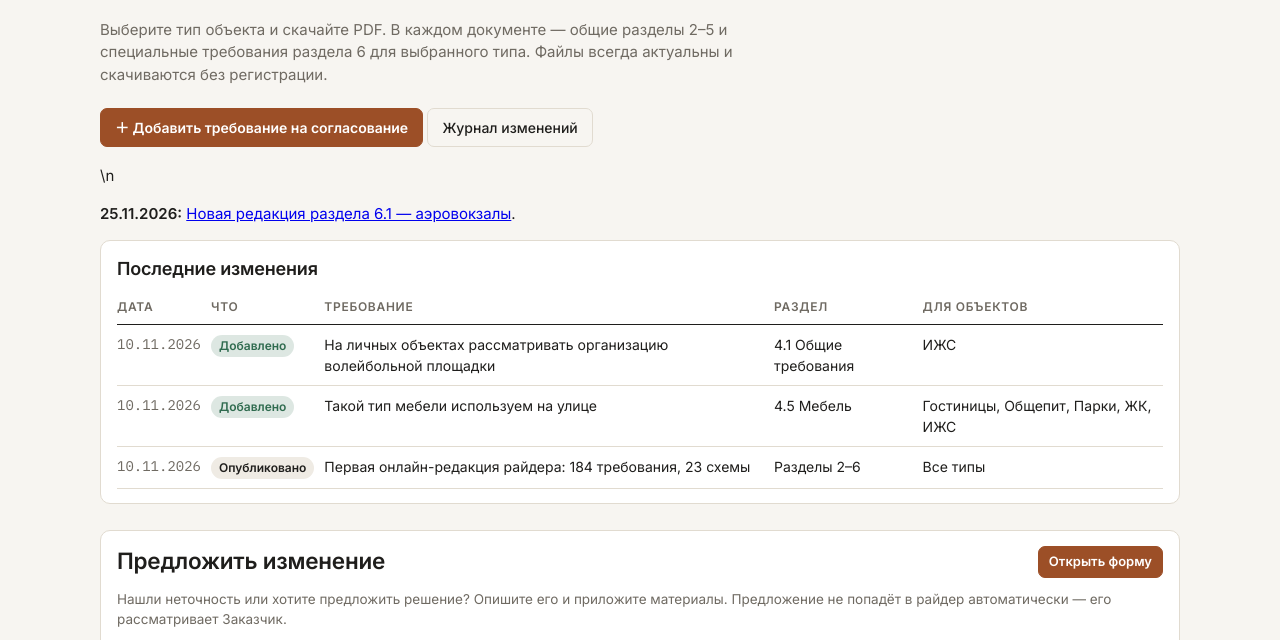
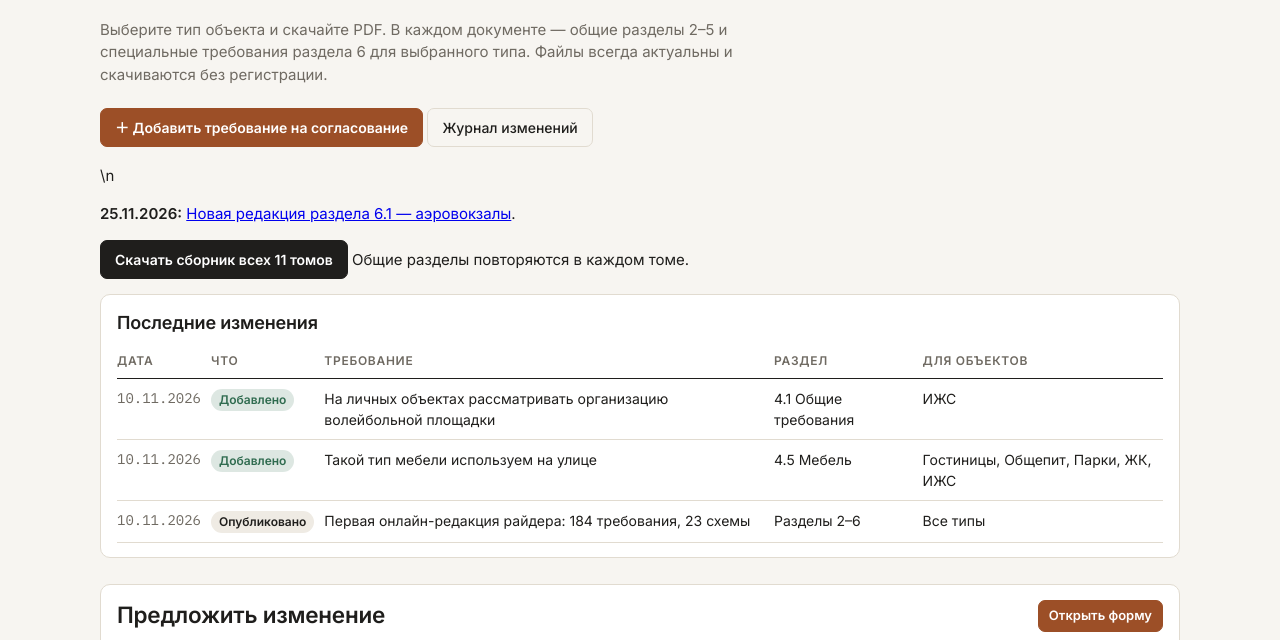
Before and after one commit to rider-docs/Rider, a plain HTML site: page index.html in a window 1280 px wide. Shown: the part 146-786 px from the top of the page. Drawn offline with Linux system fonts and the light colour scheme.

Commit message:
Expose consolidated collection of all rider volumes

```diff
--- a/index.html
+++ b/index.html
@@ -91,7 +91,8 @@ a.btn { text-decoration: none; display: inline-block; }
 <div class="wrap">
 <header class="top"><div><div class="kicker">Райдер на проектирование · инструкция по применению</div><h1>Требования к проектированию объектов</h1><div class="meta">Редакция от 25.11.2026</div></div></header>
 <p class="intro">Выберите тип объекта и скачайте PDF. В каждом документе — общие разделы 2–5 и специальные требования раздела 6 для выбранного типа. Файлы всегда актуальны и скачиваются без регистрации.</p>
-<p style="margin:18px 0"><a class="btn acc" href="add.html" style="display:inline-block;text-decoration:none">＋ Добавить требование на согласование</a> <a class="btn ghost" href="#log" style="display:inline-block;text-decoration:none">Журнал изменений</a></p>\n<p><b>25.11.2026:</b> <a href="pdf/rider-6-1-aerovokzaly-20261125.pdf" download>Новая редакция раздела 6.1 — аэровокзалы</a>.</p><section class="log" id="log"><div class="loghead"><h2>Последние изменения</h2></div>
+<p style="margin:18px 0"><a class="btn acc" href="add.html" style="display:inline-block;text-decoration:none">＋ Добавить требование на согласование</a> <a class="btn ghost" href="#log" style="display:inline-block;text-decoration:none">Журнал изменений</a></p>\n<p><b>25.11.2026:</b> <a href="pdf/rider-6-1-aerovokzaly-20261125.pdf" download>Новая редакция раздела 6.1 — аэровокзалы</a>.</p><p><a class="btn" href="pdf/rider-all-volumes-20261125.pdf" download>Скачать сборник всех 11 томов</a> <span>Общие разделы повторяются в каждом томе.</span></p>
+<section class="log" id="log"><div class="loghead"><h2>Последние изменения</h2></div>
 <div class="tw"><table><thead><tr><th>Дата</th><th>Что</th><th>Требование</th><th>Раздел</th><th>Для объектов</th></tr></thead><tbody><tr><td class="d">10.11.2026</td><td><span class="tag add">Добавлено</span></td><td>На личных объектах рассматривать организацию волейбольной площадки</td><td>4.1 Общие требования</td><td>ИЖС</td></tr><tr><td class="d">10.11.2026</td><td><span class="tag add">Добавлено</span></td><td>Такой тип мебели используем на улице</td><td>4.5 Мебель</td><td>Гостиницы, Общепит, Парки, ЖК, ИЖС</td></tr><tr><td class="d">10.11.2026</td><td><span class="tag pub">Опубликовано</span></td><td>Первая онлайн-редакция райдера: 184 требования, 23 схемы</td><td>Разделы 2–6</td><td>Все типы</td></tr></tbody><tbody id="older" hidden></tbody></table></div>
 </section>
 
```
